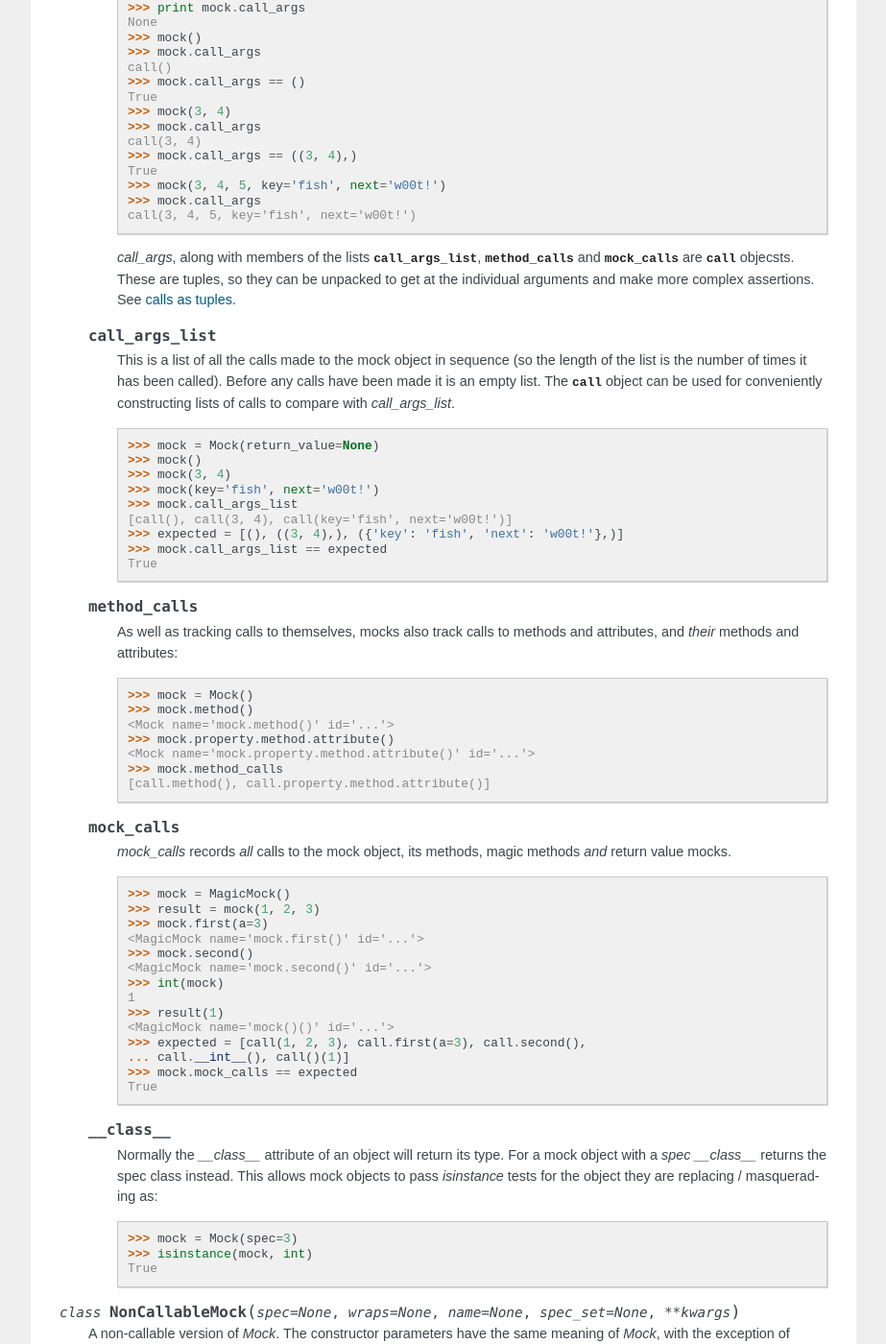
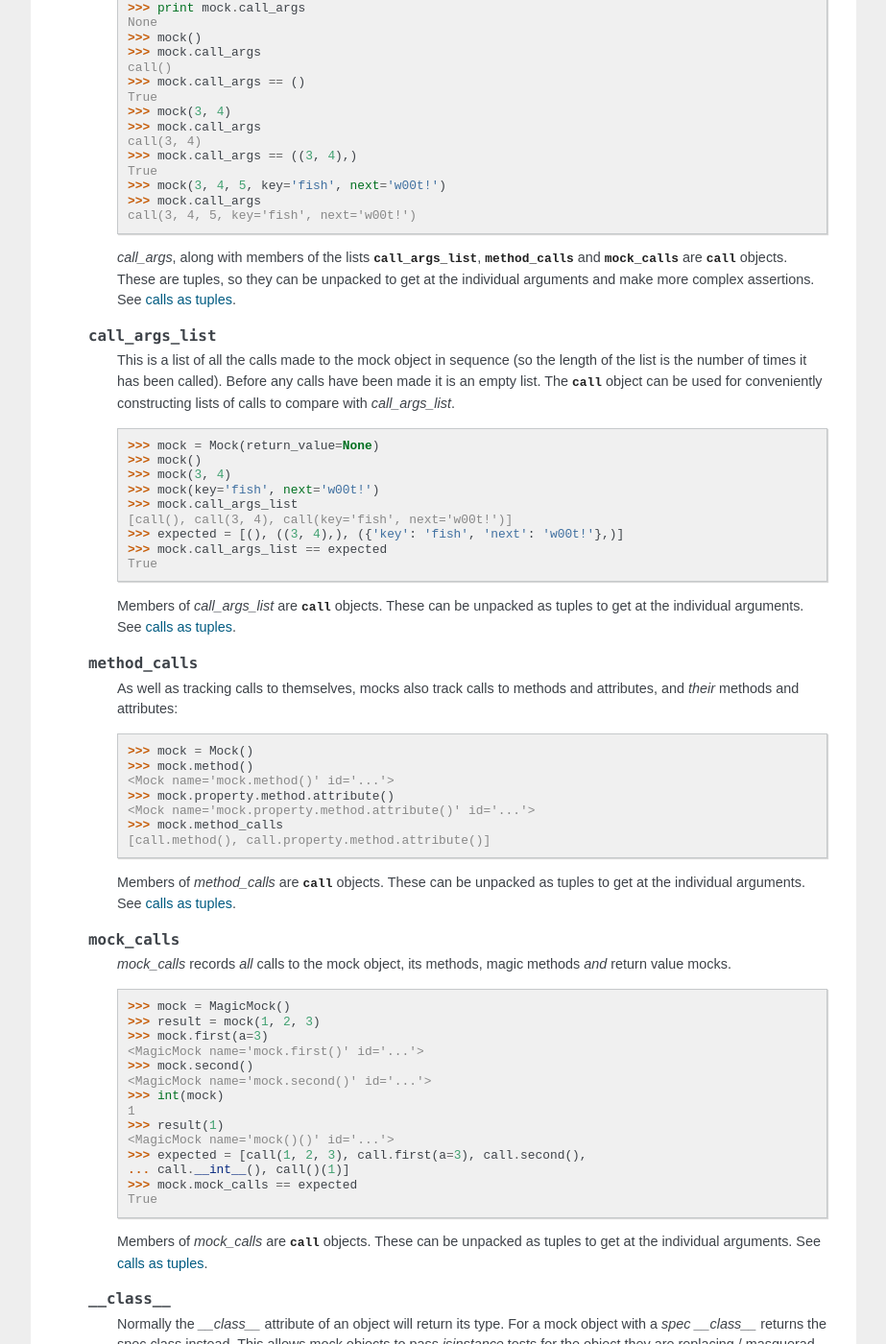
Before and after one commit to testing-cabal/mock, a Sphinx documentation site: the page built from docs/mock.txt, in a window 1280 px wide and 1400 px high, scrolled down 5438 px. Shown: the whole window at 96% size, without its empty margins (198-1121 px from the left). Built offline with Sphinx 7.4.7, drawn with Linux system fonts in a browser that asks for light colours.

Commit message:
Minor doc update

```diff
--- a/docs/mock.txt
+++ b/docs/mock.txt
@@ -391,6 +391,7 @@ the `new_callable` argument to `patch`.
             >>> m()
             3
 
+
     .. attribute:: call_args
 
         This is either `None` (if the mock hasn't been called), or the
@@ -419,7 +420,7 @@ the `new_callable` argument to `patch`.
             call(3, 4, 5, key='fish', next='w00t!')
 
         `call_args`, along with members of the lists :attr:`call_args_list`,
-        :attr:`method_calls` and :attr:`mock_calls` are :data:`call` objecsts.
+        :attr:`method_calls` and :attr:`mock_calls` are :data:`call` objects.
         These are tuples, so they can be unpacked to get at the individual
         arguments and make more complex assertions. See
         :ref:`calls as tuples <calls-as-tuples>`.
@@ -445,6 +446,10 @@ the `new_callable` argument to `patch`.
             >>> mock.call_args_list == expected
             True
 
+        Members of `call_args_list` are :data:`call` objects. These can be
+        unpacked as tuples to get at the individual arguments. See
+        :ref:`calls as tuples <calls-as-tuples>`.
+
 
     .. attribute:: method_calls
 
@@ -460,6 +465,10 @@ the `new_callable` argument to `patch`.
             <Mock name='mock.property.method.attribute()' id='...'>
             >>> mock.method_calls
             [call.method(), call.property.method.attribute()]
+
+        Members of `method_calls` are :data:`call` objects. These can be
+        unpacked as tuples to get at the individual arguments. See
+        :ref:`calls as tuples <calls-as-tuples>`.
 
 
     .. attribute:: mock_calls
@@ -483,6 +492,10 @@ the `new_callable` argument to `patch`.
             ... call.__int__(), call()(1)]
             >>> mock.mock_calls == expected
             True
+
+        Members of `mock_calls` are :data:`call` objects. These can be
+        unpacked as tuples to get at the individual arguments. See
+        :ref:`calls as tuples <calls-as-tuples>`.
 
 
     .. attribute:: __class__
```
